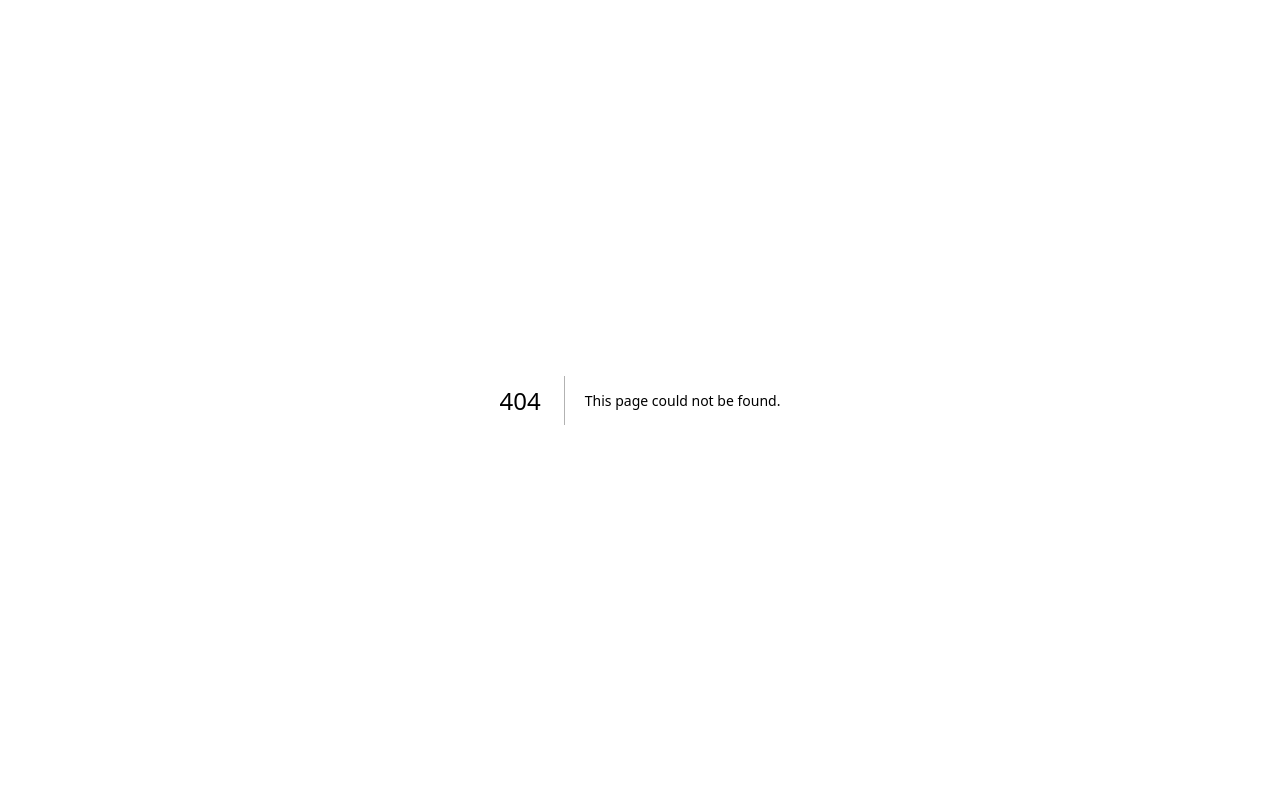
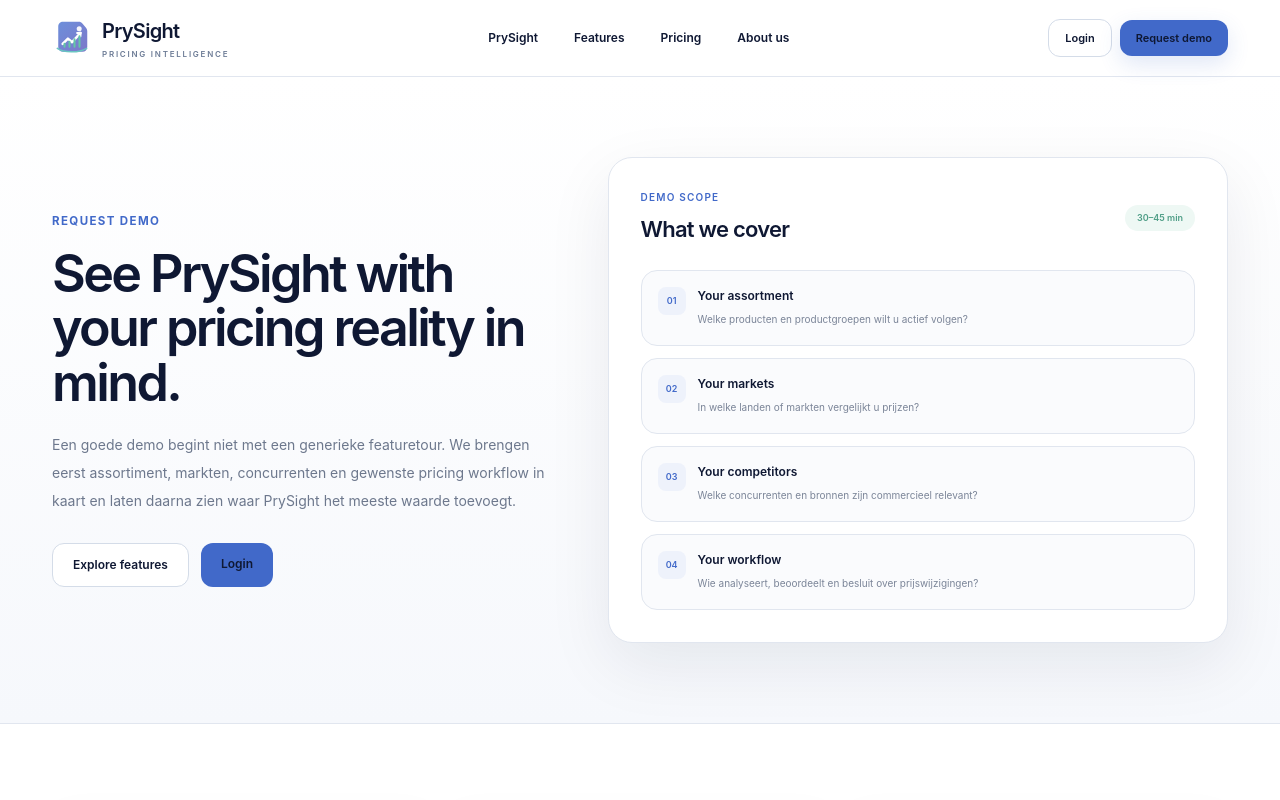
Before and after one commit to Petturick/PricingTool, a Next.js app: page /request-demo in a window 1280 px wide. Before the commit this address had no page. Shown: the top 800 px of the page. Built offline with nearby package versions, Linux system fonts and the light colour scheme.

Commit message:
Add dedicated PrySight demo request page

```diff
--- /dev/null
+++ b/src/app/request-demo/page.tsx
@@ -0,0 +1,34 @@
+import type { Metadata } from 'next'
+import Link from 'next/link'
+import { MarketingChrome } from '@/components/MarketingChrome'
+
+export const metadata: Metadata = {
+  title: 'Request demo',
+  description: 'Plan een PrySight demo rond uw assortiment, markten, concurrentiebronnen en pricing workflow.',
+}
+
+const demoTopics = [
+  ['Your assortment', 'Welke producten en productgroepen wilt u actief volgen?'],
+  ['Your markets', 'In welke landen of markten vergelijkt u prijzen?'],
+  ['Your competitors', 'Welke concurrenten en bronnen zijn commercieel relevant?'],
+  ['Your workflow', 'Wie analyseert, beoordeelt en besluit over prijswijzigingen?'],
+]
+
+export default function RequestDemoPage() {
+  return (
+    <MarketingChrome>
+      <main>
+        <section className="border-b border-[var(--border)] bg-[linear-gradient(180deg,#ffffff_0%,#f6f8fc_100%)]">
+          <div className="mx-auto grid max-w-[1240px] gap-12 px-5 py-16 sm:px-8 sm:py-20 lg:grid-cols-[0.9fr_1.1fr] lg:items-center">
+            <div><p className="eyebrow">Request demo</p><h1 className="mt-4 text-[42px] font-semibold leading-[1.05] tracking-[-0.05em] text-[var(--brand-navy)] sm:text-[52px]">See PrySight with your pricing reality in mind.</h1><p className="mt-5 max-w-xl text-[14px] leading-7 text-[#6d788d]">Een goede demo begint niet met een generieke featuretour. We brengen eerst assortiment, markten, concurrenten en gewenste pricing workflow in kaart en laten daarna zien waar PrySight het meeste waarde toevoegt.</p><div className="mt-7 flex flex-wrap gap-3"><Link href="/features" className="rounded-xl border border-[var(--border-strong)] bg-white px-5 py-3 text-[12px] font-semibold text-[var(--brand-navy)]">Explore features</Link><Link href="/dashboard" className="rounded-xl bg-[var(--brand-blue)] px-5 py-3 text-[12px] font-semibold text-white">Login</Link></div></div>
+            <div className="rounded-[24px] border border-[var(--border)] bg-white p-6 shadow-[0_22px_65px_rgba(15,24,51,0.08)] sm:p-8"><div className="flex items-center justify-between gap-3"><div><p className="text-[10px] font-semibold uppercase tracking-[0.12em] text-[var(--brand-blue)]">Demo scope</p><h2 className="mt-2 text-[22px] font-semibold tracking-[-0.035em] text-[var(--brand-navy)]">What we cover</h2></div><span className="rounded-full bg-[var(--brand-mint-soft)] px-3 py-1.5 text-[9px] font-semibold text-[var(--green)]">30–45 min</span></div><div className="mt-6 space-y-3">{demoTopics.map(([title,text], index) => <div key={title} className="rounded-2xl border border-[var(--border)] bg-[var(--surface-soft)] p-4"><div className="flex items-start gap-3"><span className="flex h-7 w-7 shrink-0 items-center justify-center rounded-lg bg-[var(--brand-blue-soft)] text-[9px] font-semibold text-[var(--brand-blue)]">0{index + 1}</span><div><h3 className="text-[12px] font-semibold text-[var(--brand-navy)]">{title}</h3><p className="mt-1 text-[10px] leading-5 text-[#7b8598]">{text}</p></div></div></div>)}</div></div>
+          </div>
+        </section>
+
+        <section className="mx-auto max-w-[1240px] px-5 py-16 sm:px-8 sm:py-20"><div className="grid gap-4 md:grid-cols-3"><div className="surface-card p-6"><p className="text-[10px] font-semibold uppercase tracking-[0.12em] text-[var(--brand-blue)]">Before</p><h2 className="mt-3 text-[16px] font-semibold text-[var(--brand-navy)]">Define the use case</h2><p className="mt-2 text-[11px] leading-5 text-[#7a8497]">We bepalen welke markten, producten en concurrenten het belangrijkst zijn.</p></div><div className="surface-card p-6"><p className="text-[10px] font-semibold uppercase tracking-[0.12em] text-[var(--brand-violet)]">During</p><h2 className="mt-3 text-[16px] font-semibold text-[var(--brand-navy)]">Walk through the workflow</h2><p className="mt-2 text-[11px] leading-5 text-[#7a8497]">We laten de route zien van databron naar monitoring, analyse en prijsbesluit.</p></div><div className="surface-card p-6"><p className="text-[10px] font-semibold uppercase tracking-[0.12em] text-[var(--brand-cyan)]">After</p><h2 className="mt-3 text-[16px] font-semibold text-[var(--brand-navy)]">Agree on scope</h2><p className="mt-2 text-[11px] leading-5 text-[#7a8497]">We bepalen welke implementatie, integraties en monitoringomvang logisch zijn.</p></div></div>
+          <div className="mt-8 rounded-2xl border border-[var(--border)] bg-[var(--surface-soft)] px-5 py-4 text-[10px] leading-5 text-[#7c879a]">De website bevat op dit moment bewust nog geen zelfstandig leadformulier. Demo-aanvragen worden pas aan een mail- of CRM-koppeling verbonden zodra de gewenste commerciële ontvangstroute is vastgesteld, zodat persoonsgegevens niet ongemerkt naar een willekeurige externe dienst worden gestuurd.</div>
+        </section>
+      </main>
+    </MarketingChrome>
+  )
+}
```
